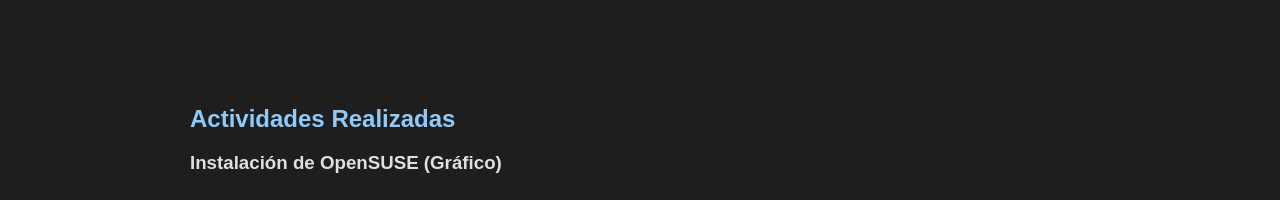
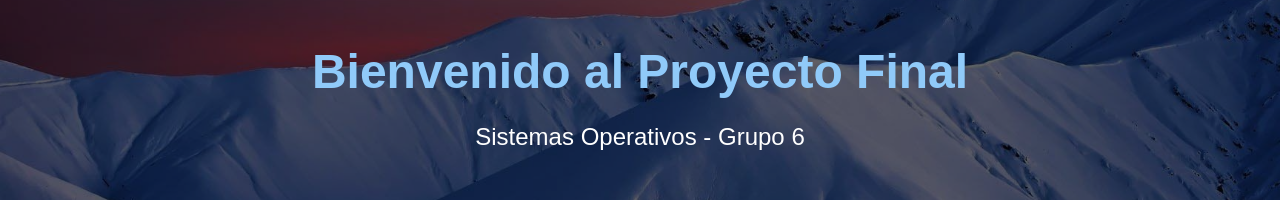
Before and after one commit to justBrayan15/ProyectoFinal_Sistemas_Operativos, a plain HTML site: page index.html in a window 1280 px wide. Shown: the part 307-507 px from the top of the page. Drawn offline with Linux system fonts and the light colour scheme.

Commit message:
Update index.html

```diff
--- a/index.html
+++ b/index.html
@@ -68,9 +68,50 @@
       font-size: 0.9em;
       color: #888;
     }
+    .hero {
+  background: url('img/fondo_sistemas.jpg') no-repeat center center/cover;
+  height: 100vh;
+  display: flex;
+  align-items: center;
+  justify-content: center;
+  text-align: center;
+  position: relative;
+}
+
+.hero::after {
+  content: "";
+  position: absolute;
+  inset: 0;
+  background: rgba(0, 0, 0, 0.6); /* oscurecer fondo */
+}
+
+.hero-content {
+  position: relative;
+  color: #ffffff;
+  z-index: 1;
+}
+
+.hero h1 {
+  font-size: 3rem;
+  margin-bottom: 20px;
+}
+
+.hero p {
+  font-size: 1.5rem;
+}
+
+
   </style>
 </head>
 <body>
+
+<header class="hero">
+  <div class="hero-content">
+    <h1>Bienvenido al Proyecto Final</h1>
+    <p>Sistemas Operativos - Grupo 6</p>
+  </div>
+</header>
+
 
   <nav>
     <a href="#portada">Portada</a>
```
